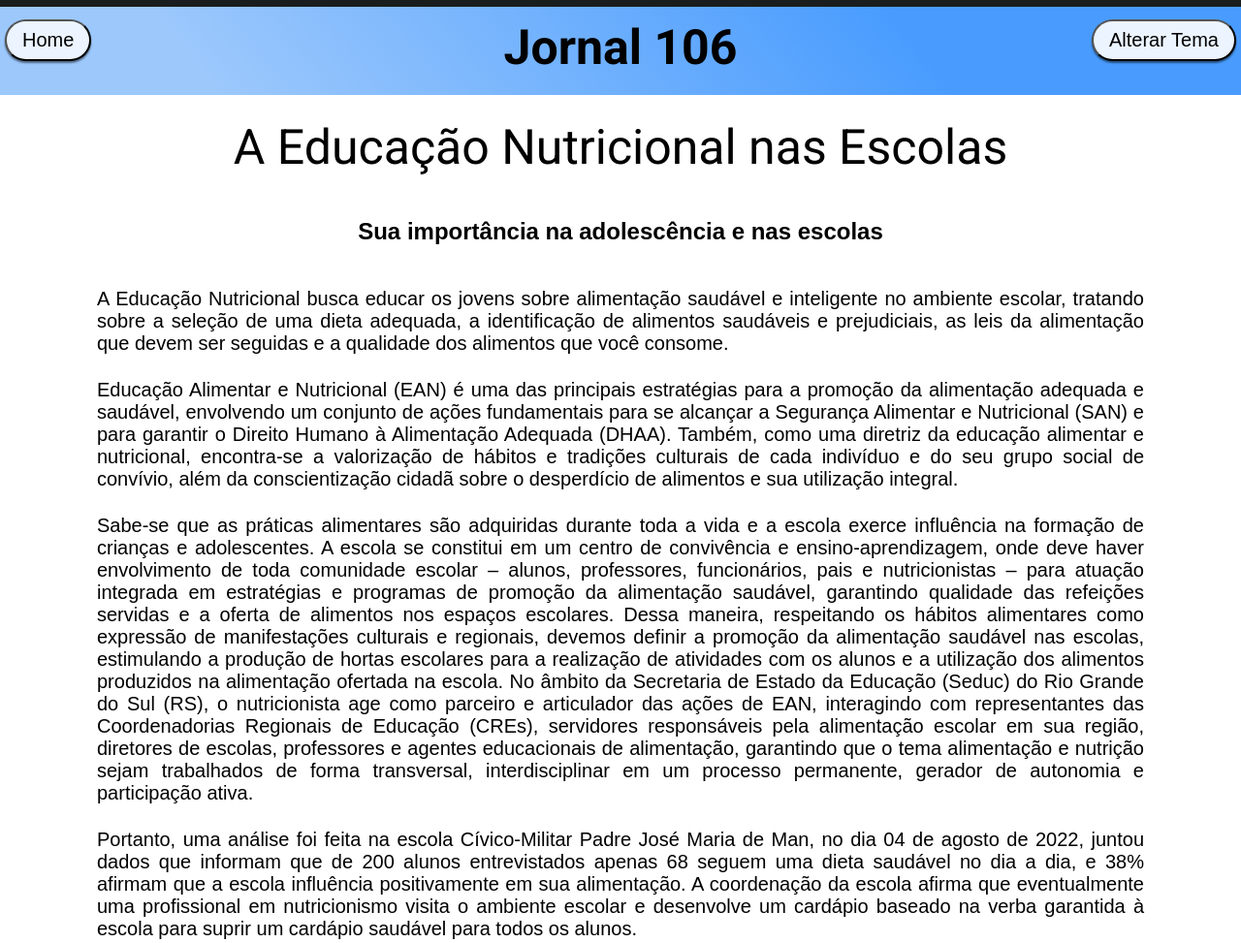
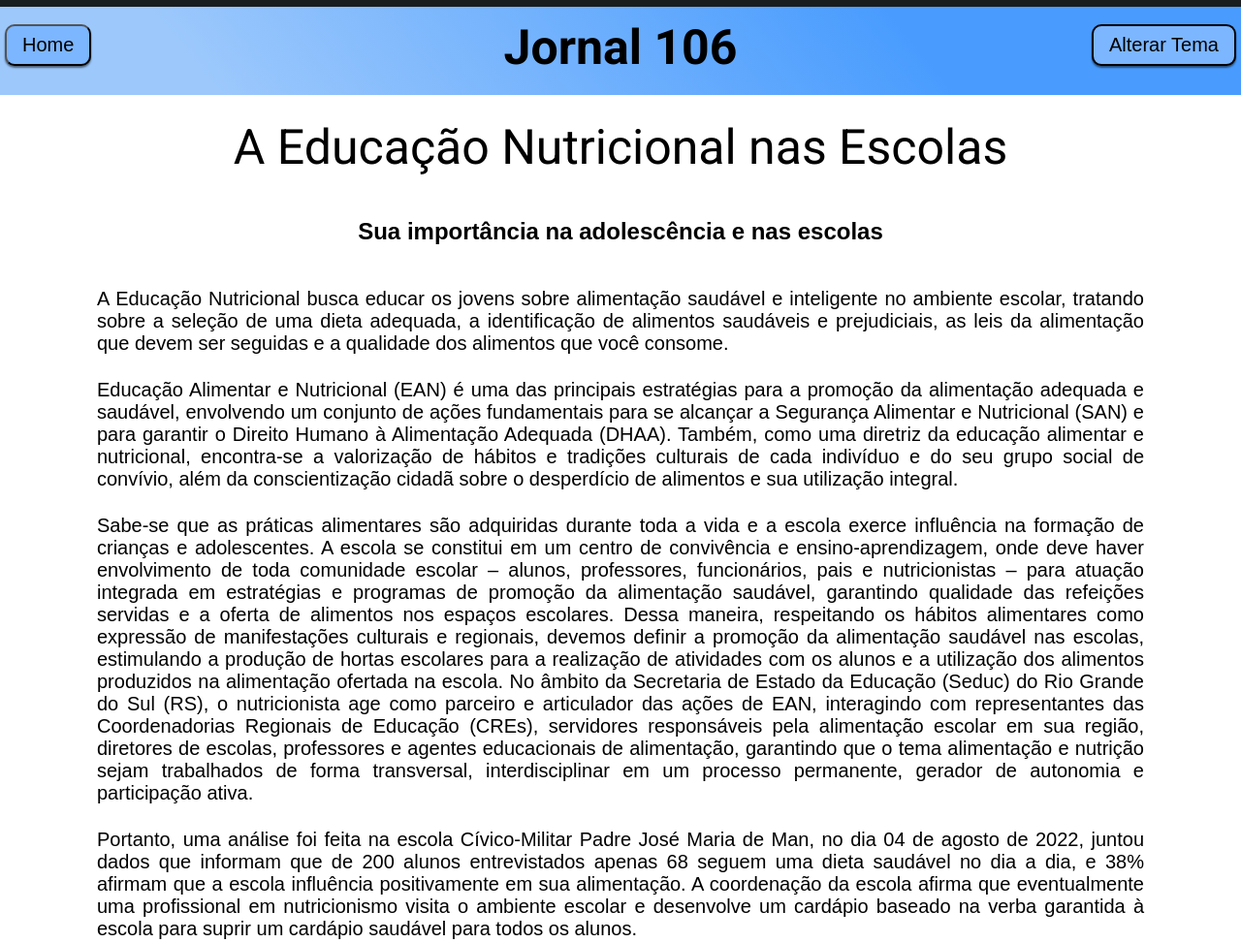
Before and after one commit to ItsUnder/Jornal-Escola-Educacao-Nutricional, a plain HTML site: page index.html in a window 1280 px wide. Shown: the top 973 px of the page at 97% size. Drawn offline with Linux system fonts and the light colour scheme; a web font is replaced by a local one.

Commit message:
Updated Change Themes and Home button style

```diff
--- a/style.css
+++ b/style.css
@@ -100,12 +100,13 @@ iframe {
     font-weight: 400;
     font-size: 20px;
     padding: 8px 16px;
-    background: #ecf4ff;
-    border-radius: 100px;
+    background: #7CB6FE;
+    border-radius: 10px;
     nav-down: 2px;
     position: absolute;
-    top: 20px;
+    top: 25px;
     right: 5px;
+    border: 2px solid black;
     box-shadow: 0px 2px 2px rgba(0, 0, 0, 0.5);
   }
   .dark .container {
@@ -119,7 +120,7 @@ iframe {
     border-bottom: 7px solid #499cfe;
 }
   .dark .tema button {
-    background: #1c1c1c;
+    background: #1b233b;
     border: 2px solid #f7f7f7;
     color: #ffffff;
   }
@@ -163,16 +164,16 @@ iframe {
   font-weight: 400;
   font-size: 20px;
   padding: 8px 16px;
-    background: #ecf4ff;
-    border-radius: 100px;
+  background: #7CB6FE;
+  border-radius: 10px;
   nav-down: 2px;
   position: absolute;
-    top: 20px;
+  top: 25px;
   left: 5px;
   box-shadow: 0px 2px 2px rgba(0, 0, 0, 0.5);
 }
  .dark .menu button {
-  background: #1c1c1c;
+  background: #1b233b;
   border: 2px solid #f7f7f7;
   color: #ffffff;
 }
```
Lines whose indentation alone changed are shown as unchanged.
